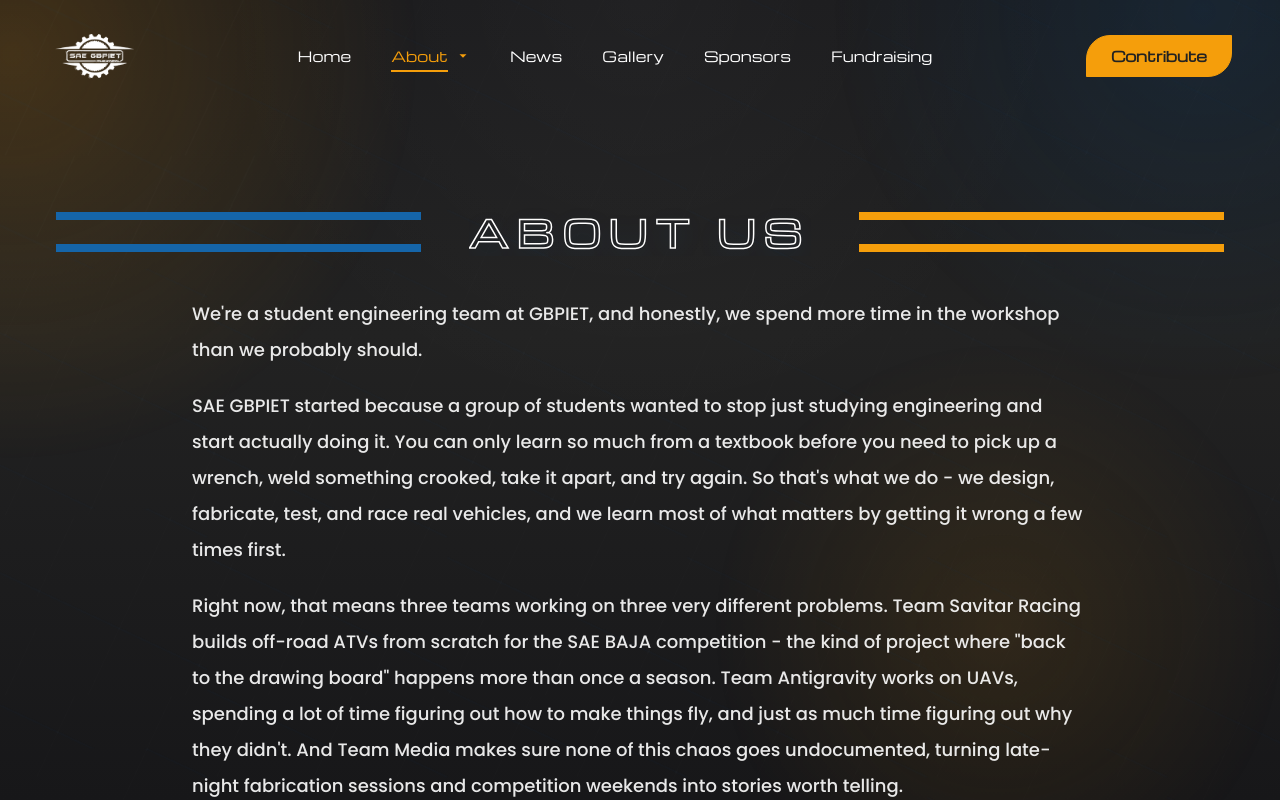
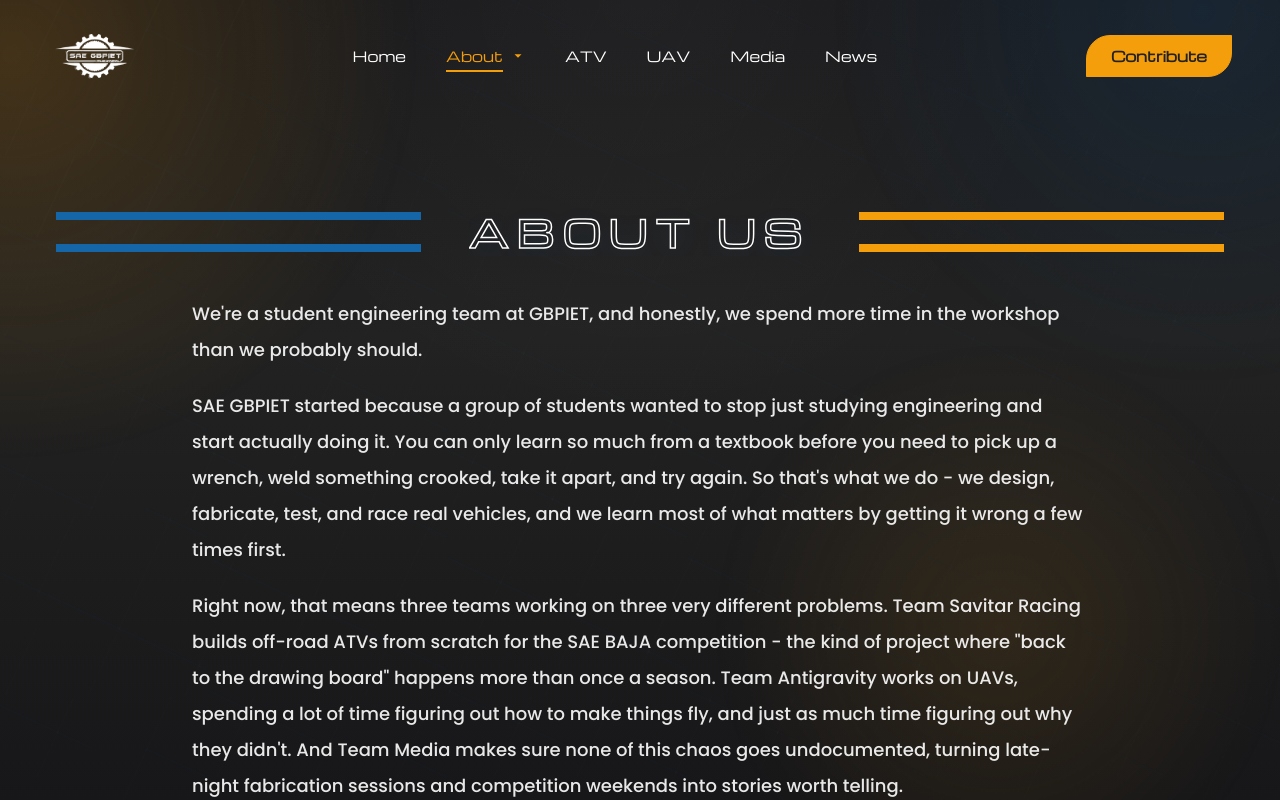
Before and after one commit to sae-gbpiet-dev/website-dev, a Next.js app: page /info in a window 1280 px wide. Shown: the top 800 px of the page. Built offline with nearby package versions, Linux system fonts and the light colour scheme.

Commit message:
update media description

```diff
--- a/app/components/AboutDropDown.tsx
+++ b/app/components/AboutDropDown.tsx
@@ -1,4 +1,5 @@
 import React, { useState } from 'react'
+import Link from 'next/link'
 import { IoMdArrowDropdown } from 'react-icons/io'
 
 interface AboutDropDownProps {
@@ -19,14 +20,14 @@ function AboutDropDown({ onNavigate, active = false }: AboutDropDownProps) {
           active ? 'text-brand-gold' : ''
         }`}
       >
-        <span className="relative cursor-pointer inline-flex items-center">
+        <Link href="/info" className="relative inline-flex items-center">
           About
           <span
             className={`pointer-events-none absolute -bottom-[6px] left-0 h-[2px] bg-brand-gold transition-all duration-300 ${
               active ? 'w-full opacity-100' : 'w-0 opacity-0'
             }`}
           />
-        </span>
+        </Link>
 
         <IoMdArrowDropdown className="transition-transform duration-300 group-hover:rotate-180" />
       </div>
--- a/app/components/Navbar.tsx
+++ b/app/components/Navbar.tsx
@@ -10,14 +10,14 @@ function Navbar() {
   const [isMenuOpen, setIsMenuOpen] = useState(false);
   const [isScrolled, setIsScrolled] = useState(false);
   const pathname = usePathname();
-  const aboutPaths = ["/about", "/people", "/teams", "/info"];
+  const aboutPaths = ["/people", "/teams", "/info"];
 
   const navItems = [
-    { label: "Home", href: "/" },
+    { label: "Contact", href: "/contact" },
+    { label: "ATV", href: "/teams/atv" },
+    { label: "UAV", href: "/teams/uav" },
+    { label: "Media", href: "/teams/media" },
     { label: "News", href: "/news" },
-    { label: "Gallery", href: "/gallery" },
-    { label: "Sponsors", href: "/sponsors" },
-    { label: "Fundraising", href: "/fundraising" },
   ];
 
   const isActivePath = (href: string) => {
@@ -170,38 +170,16 @@ function Navbar() {
             </li>
             <li>
               <a
-                href="/about"
+                href="/info"
                 className={`block rounded-tl-2xl rounded-br-2xl px-4 py-2.5 transition duration-300 hover:bg-brand-blue hover:text-white ${
-                  isActivePath("/about") ? "bg-white/8 text-brand-gold" : ""
+                  isActivePath("/info") ? "bg-white/8 text-brand-gold" : ""
                 }`}
                 onClick={() => setIsMenuOpen(false)}
               >
                 About
               </a>
             </li>
-            <li>
-              <a
-                href="/teams"
-                className={`block rounded-tl-2xl rounded-br-2xl px-4 py-2.5 transition duration-300 hover:bg-brand-blue hover:text-white ${
-                  isActivePath("/teams") ? "bg-white/8 text-brand-gold" : ""
-                }`}
-                onClick={() => setIsMenuOpen(false)}
-              >
-                Teams
-              </a>
-            </li>
-            <li>
-              <a
-                href="/people"
-                className={`block rounded-tl-2xl rounded-br-2xl px-4 py-2.5 transition duration-300 hover:bg-brand-blue hover:text-white ${
-                  isActivePath("/people") ? "bg-white/8 text-brand-gold" : ""
-                }`}
-                onClick={() => setIsMenuOpen(false)}
-              >
-                People
-              </a>
-            </li>
-            {navItems.slice(1).map((item) => (
+            {navItems.map((item) => (
               <li key={item.label}>
                 <a
                   href={item.href}
```
